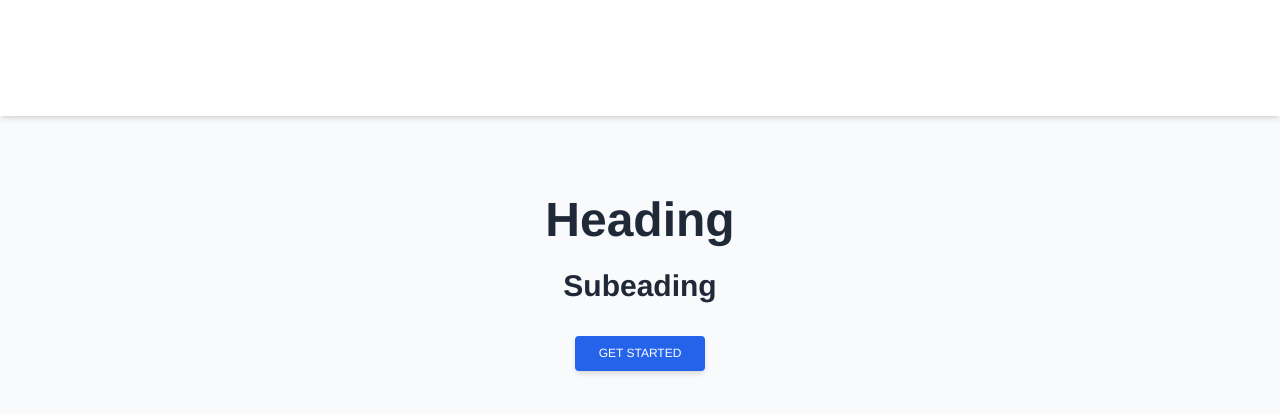
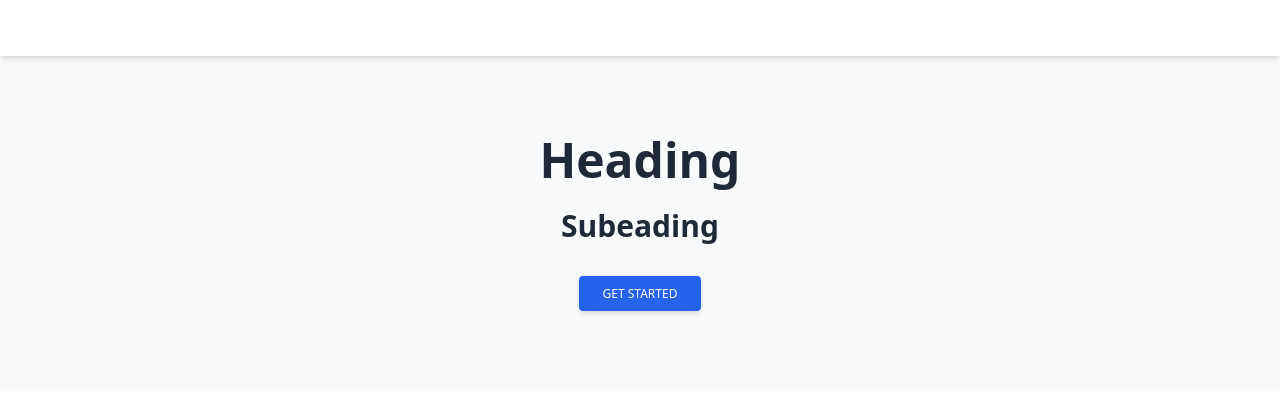
Before and after one commit to MrButak/college-wrestling, a Vue app in the folder frontend/: page / in a window 1280 px wide. Shown: the top 414 px of the page. Built offline with nearby package versions, Linux system fonts and the light colour scheme; what tw-elements would draw is missing.

Commit message:
final commit before fresh branch

```diff
--- a/frontend/src/App.vue
+++ b/frontend/src/App.vue
@@ -11,11 +11,6 @@
 
 <style>
 #app {
-  font-family: Avenir, Helvetica, Arial, sans-serif;
-  -webkit-font-smoothing: antialiased;
-  -moz-osx-font-smoothing: grayscale;
-  text-align: center;
-  color: #2c3e50;
-  margin-top: 60px;
+
 }
 </style>
```
Also changed, not shown: 2 other files (tests, documents, lock files or other folders).
